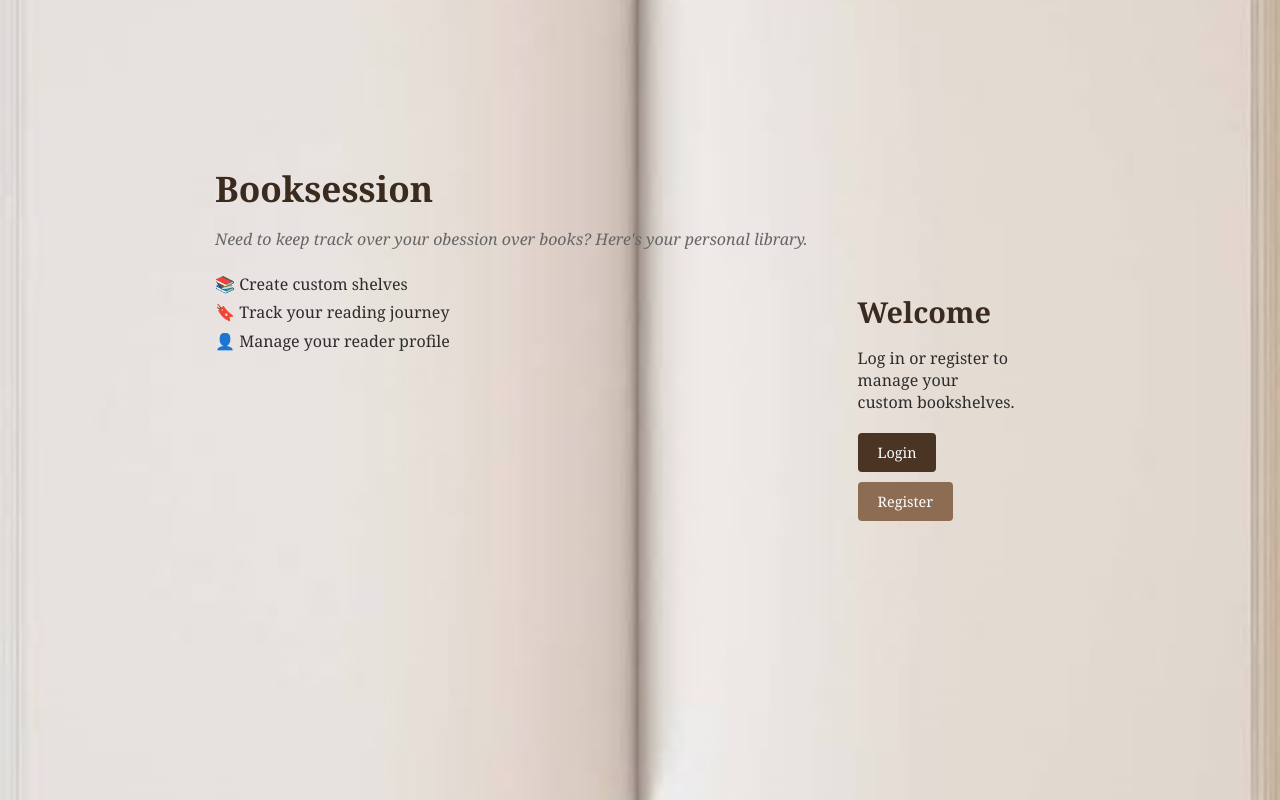
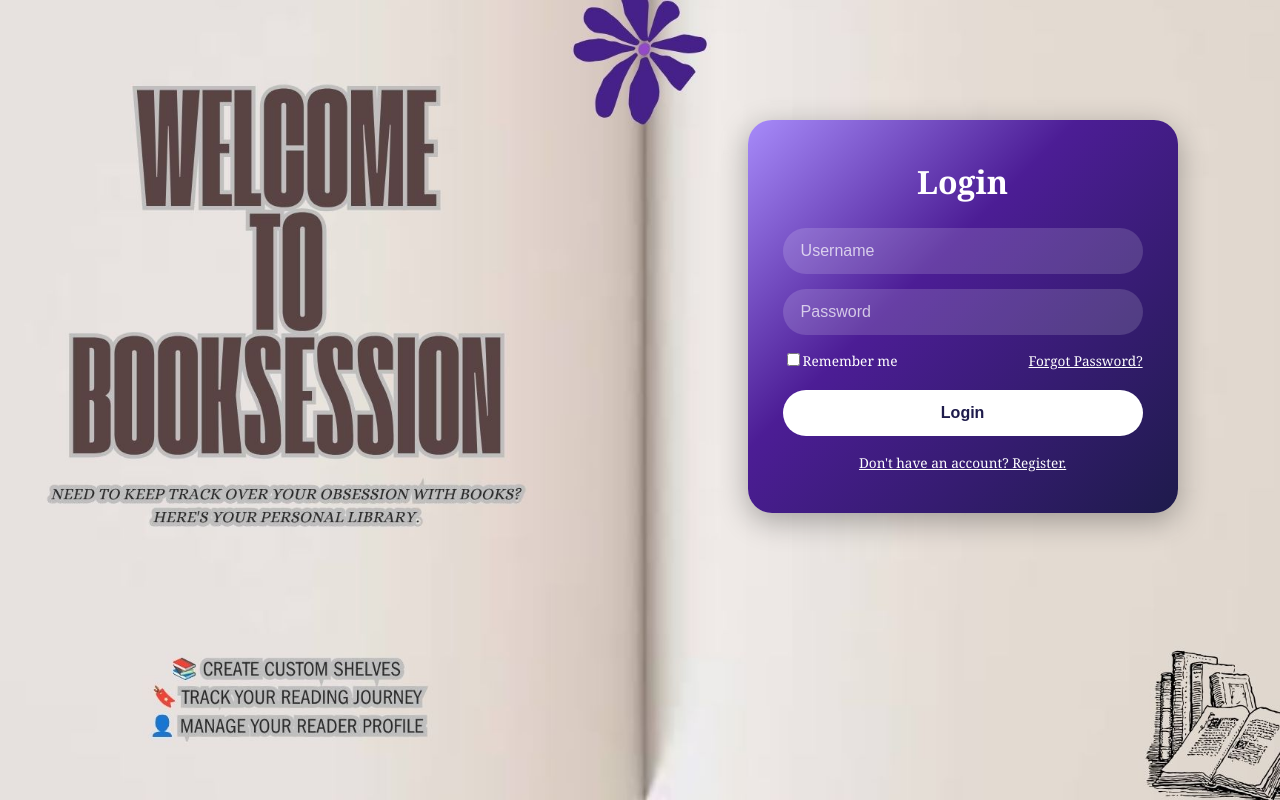
Before and after one commit to rithi-shaa/CSP-2620--GROUP-23, a Flask app: page / in a window 1280 px wide. Run offline with Flask 3, Linux system fonts and the light colour scheme.

Commit message:
update index.html, style.css and add new background image

```diff
--- a/static/style.css
+++ b/static/style.css
@@ -1,46 +1,40 @@
 body.book-background {
     margin: 0;
     height: 100vh;
-    background: url('background.jpg') no-repeat center center fixed;
+    background: url('background2.jpg') no-repeat center center fixed;
+    width: 100vw;
     background-size: cover;
-    display: flex;
-    justify-content: center;
-    align-items: center;
-    font-family: 'Georgia', serif;
-    color: #2c2c2c;
+    overflow: hidden;
 }
 
 .book-spread {
     display: flex;
-    width: 850px;
-    height: 520px;
+    width: 100%;
+    height: 100%;
+    justify-content: flex-end;
+    position: relative;
 }
 
 .book-page {
     flex: 1;
-    padding: 60px 50px;
+    padding: 60px 30px;
     box-sizing: border-box;
     display: flex;
     flex-direction: column;
     justify-content: center;
 }
 
-.left-page {
-    text-align: left;
-}
 
 .right-page {
     text-align: left;
+    width: 50%;
+    padding-right:20px;
 }
 
-.page-content h1 {
-    font-size: 2.2rem;
-    margin-bottom: 5px;
-    color: #3b2b1e;
-}
 
 .page-content h2 {
     font-size: 1.8rem;
+    margin-top: 0;
     margin-bottom: 10px;
     color: #3b2b1e;
 }
@@ -77,6 +71,75 @@
     background-color: #8c6d53;
 }
 
+.login-card {
+    background: linear-gradient(135deg, #a78bfa, #4c1d95 40%, #1e1b4b);
+    border-radius: 24px;
+    padding: 40px 35px;
+    max-width: 360px;
+    box-shadow: 0 8px 30px rgba(0,0,0,0.3);
+    text-align: center;
+    font-family: 'Georgia', serif;
+    position:absolute;
+    top: 15%;
+    right: 8%;
+}
+
+.login-card h2 {
+    color: white;
+    font-size: 2rem;
+    margin-bottom: 25px;
+}
+
+.login-card input[type="text"],
+.login-card input[type="password"] {
+    width: 100%;
+    padding: 14px 18px;
+    margin-bottom: 15px;
+    border: none;
+    border-radius: 25px;
+    background: rgba(255,255,255,0.15);
+    color: white;
+    font-size: 1rem;
+    box-sizing: border-box;
+}
+
+.login-card input::placeholder {
+    color: rgba(255,255,255,0.7);
+}
+
+.login-card .form-options {
+    display: flex;
+    justify-content: space-between;
+    align-items: center;
+    color: white;
+    font-size: 0.85rem;
+    margin-bottom: 20px;
+}
+
+.login-card .forgot-link {
+    color: white;
+    text-decoration: underline;
+}
+
+.login-card .submit-btn {
+    width: 100%;
+    padding: 14px;
+    border: none;
+    border-radius: 25px;
+    background: white;
+    color: #1e1b4b;
+    font-weight: bold;
+    font-size: 1rem;
+    cursor: pointer;
+    margin-bottom: 15px;
+}
+
+.login-card .register-link {
+    color: white;
+    font-size: 0.85rem;
+    text-decoration: underline;
+}
+
 .book-btn.logout {
     background-color: #a94442;
 }
--- a/templates/index.html
+++ b/templates/index.html
@@ -4,24 +4,13 @@
         <meta charset="UTF-8">
         <meta name="viewport" content="width=device-width, initial-scale=1.0">
         <title>Booksession</title>
+        <link href="https://fonts.googleapis.com/css2?family=Extenda:wght@700&display=swap">
         <link rel="stylesheet" href="{{ url_for('static', filename='style.css') }}">
     </head>
     <body class="book-background">
 
         <div class="book-spread">
-            <div class="book page left-page">
-                <div class="page-content">
-                    <h1>Booksession</h1>
-                    <p class="tagline">Need to keep track over your obession over books? Here's your personal library.</p>
-                    <ul class="feature-list">
-                        <li>📚 Create custom shelves</li>
-                        <li>🔖 Track your reading journey</li>
-                        <li>👤 Manage your reader profile</li>
-                    </ul>
-                </div>
-            </div>
-
-        <div class="book-page right-page">
+         <div class="book-page right-page">
             <div class="page-content">
                 <!-- flash messages -->
                 {% with messages = get_flashed_messages() %}
@@ -44,15 +33,25 @@
                         <a href="{{ url_for('logout') }}" class="book-btn logout">Logout</a>
                     </div>
                 {% else %}
-                    <h2>Welcome</h2>
-                    <p>Log in or register to manage your custom bookshelves.</p>
-                    <div class="action-links">
-                        <a href="{{ url_for('login') }}" class="book-btn">Login</a>
-                        <a href="{{ url_for('register') }}" class="book-btn secondary">Register</a>
+                    <div class="login-card">
+                        <h2>Login</h2>
+                        <form method="POST" action="{{ url_for('login') }}">
+                            <input type="text" name="username" placeholder="Username" required>
+                            <input type="password" name="password" placeholder="Password" required>
+
+                            <div class="form-options">
+                                <label><input type="checkbox" name="remember">Remember me</label>
+                                <a href="#" class="forgot-link">Forgot Password?</a>
+                            </div>
+
+                            <button type="submit" class="submit-btn">Login</button>
+                        </form>
+                        <a href="{{ url_for('register') }}" class="register-link">Don't have an account? Register.</a>
                     </div>
                 {% endif %}
             </div>
         </div>
+        </div>
     </div>
     </body>
 </html>
```
Also changed, not shown: static/background1.jpg (added), static/background2.jpg (added).
